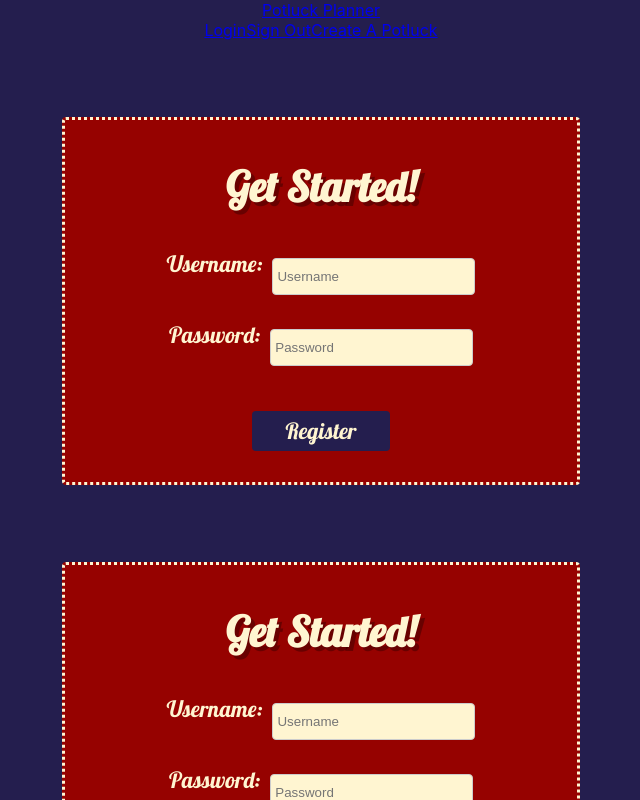
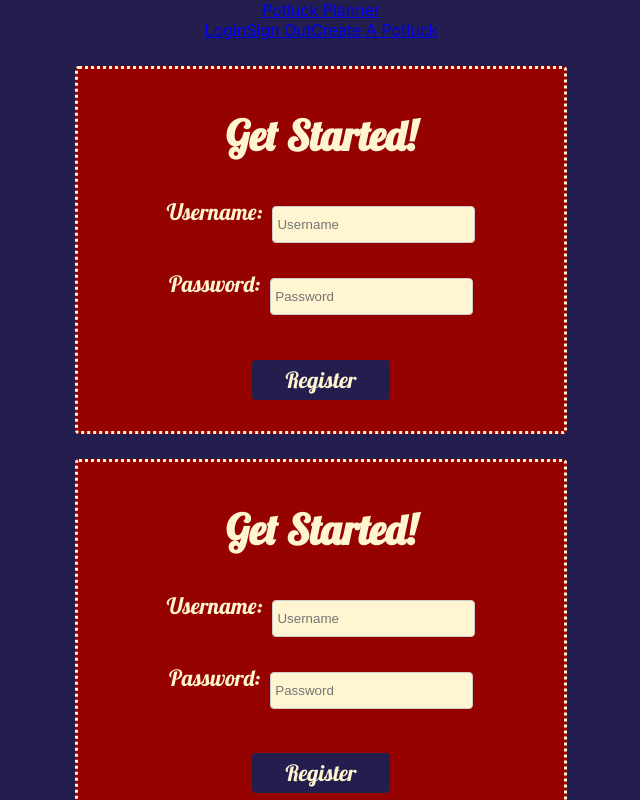
Before and after one commit to potluckplanner2/Front-end, a React (Create React App) app in the folder potluck-planner/: page /api/auth/register in a window 1280 px wide. Shown: the top 800 px of the page, without its empty margins (319-959 px from the left). Built offline with nearby package versions, Linux system fonts and the light colour scheme.

Commit message:
added profile components

```diff
--- a/potluck-planner/src/register.scss
+++ b/potluck-planner/src/register.scss
@@ -1,23 +1,23 @@
 body {
     background-color: #241E4E;
+
+    h1 {
+        color: #FFF5D1;
+        font-family: "Lobster";
+        font-size: 2.6rem;
+    }
+}
 
 .registerForm {
     border: 3px dotted #FFF5D1;
     display: flex;
     flex-wrap: wrap;
     width: 36%;
-        margin: 6% auto;
-        padding: 1% 2%;
+    margin: 2% auto;
+    padding: 1%;
     justify-content: center;
     background-color: #960200;
     border-radius: 4px;
-
-        h1 {
-            color: #FFF5D1;
-            font-family: "Lobster";
-            font-size: 2.6rem;
-            text-shadow: 4px 4px rgba(0, 0, 0, .3);
-        }
 
     label {
         display: flex;
@@ -61,12 +61,10 @@ body {
         margin: 6% 0 4%;
         font-family: "Lobster";
         font-size: 1.4em;
-            cursor: pointer;
         &:focus {
             outline: none;
         }
         &:hover {
-                color: #FFD046;
             background-color: rgb(62, 71, 145);
             text-shadow: 4px 4px rgba(0, 0, 0, .5);
             box-shadow: 4px 4px rgba(0, 0, 0, .8);
@@ -74,4 +72,3 @@ body {
         }
     }
 }
-}
```
Also changed, not shown: potluck-planner/src/components/Profile.js (added, +29 -0 lines), potluck-planner/src/components/ProfileCard.js (added, +14 -0 lines). Lines whose indentation alone changed are shown as unchanged.
